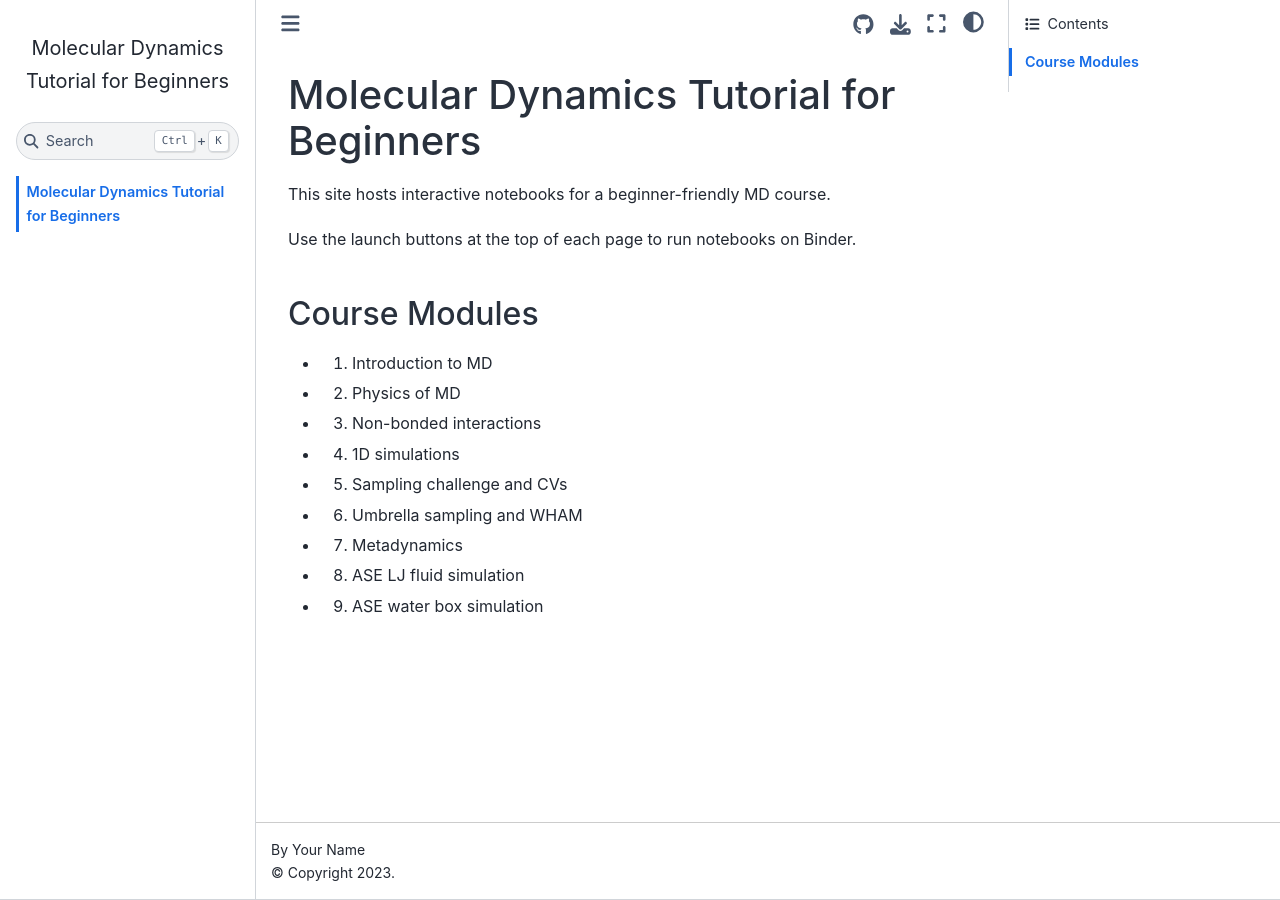
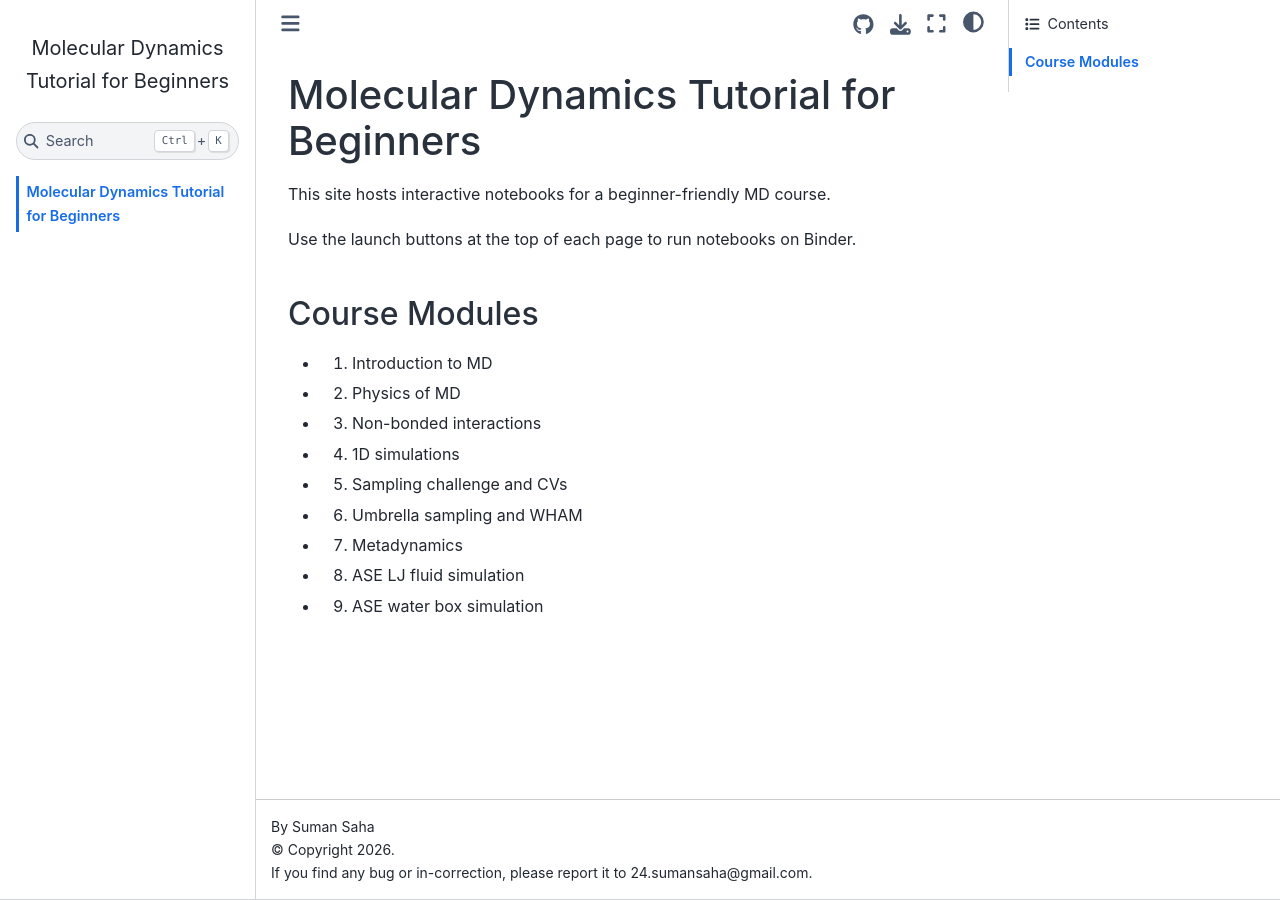
Before and after one commit to 24ssuman/md-tutorial, a Jupyter Book: the page built from intro.md, in a window 1280 px wide. Built offline with Jupyter Book 1.0.4 settings and Sphinx 7.4.7 and the Sphinx Book theme 1.1.4, drawn with Linux system fonts in a browser that asks for light colours; pages that are not in the unit, such as notebooks, are missing from menus.

Commit message:
Update author/year and add global bug-report footer

```diff
--- a/_config.yml
+++ b/_config.yml
@@ -1,6 +1,7 @@
 # Book settings
 title: Molecular Dynamics Tutorial for Beginners
-author: Your Name
+author: Suman Saha
+copyright: "2026"
 logo: ""
 
 # Force re-execution disabled for faster builds
@@ -29,6 +30,7 @@ html:
   use_repository_button: true
   use_issues_button: true
   home_page_in_navbar: true
+  extra_footer: "If you find any bug or in-correction, please report it to 24.sumansaha@gmail.com."
 
 sphinx:
   config:
```
